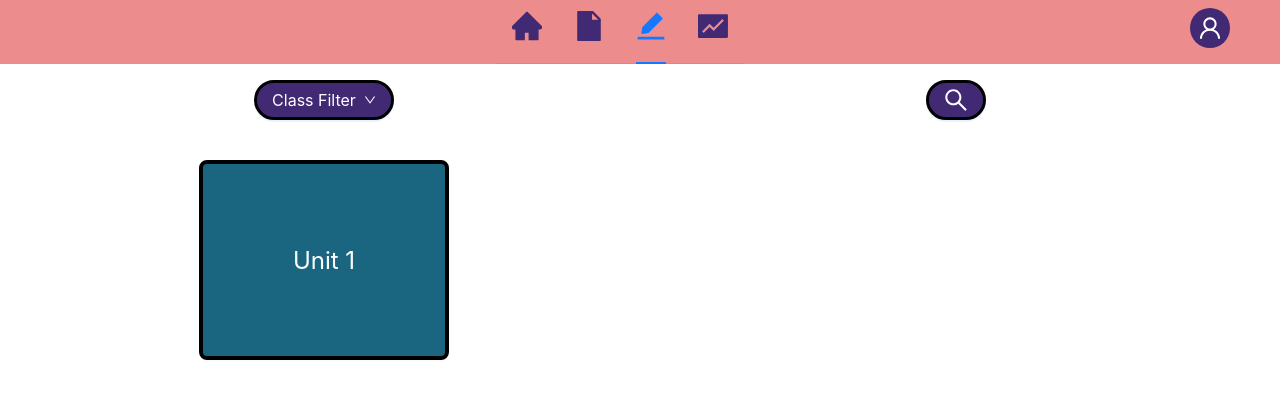
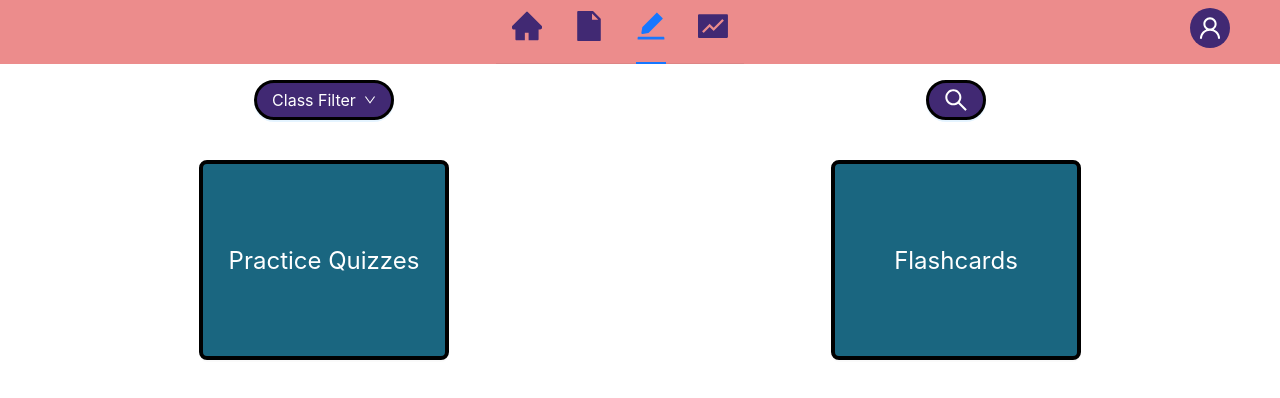
Before and after one commit to Highzahawk/Graviton, a React (Create React App) app: page /Practice in a window 1280 px wide. Shown: the top 398 px of the page. Built offline with nearby package versions, Linux system fonts and the light colour scheme.

Commit message:
created main practice screen with buttons and styles

```diff
--- a/src/App.js
+++ b/src/App.js
@@ -6,6 +6,8 @@ import Home from './Pages/Home';
 import FileManager from './Pages/FileManager';
 import Practice from './Pages/Practice';
 import Dashboard from './Pages/Dashboard';
+import QuizHome from './Pages/QuizHome';
+import FlashcardHome from './Pages/FlashcardHome';
 import {Routes, Route, Link, useLocation} from 'react-router-dom';
 import Navbar from './Navbar';
 import React, { useState } from 'react'
@@ -23,6 +25,8 @@ function App() {
           <Route path="/FileManager" element={<FileManager />} />
           <Route path="/Practice" element={<Practice />} />
           <Route path="/Dashboard" element={<Dashboard />} />
+          <Route path="/QuizHome" element={<QuizHome/>} />
+          <Route path="/FlashcardHome" element={<FlashcardHome/>} />
         </Routes>
     </div>
     </>
--- a/src/Pages/Practice.js
+++ b/src/Pages/Practice.js
@@ -7,9 +7,23 @@ import styles from "./PracticeStyles.css";
 function Practice(){
     const navigate = useNavigate();
 
-    const handleUnitButtonClick = () => {
+    const quizzes = () => {
         navigate('/QuizHome');
       };
+
+    const newQuiz = () => {
+        navigate('/CreateQuiz');
+      };
+
+
+    const Flashcard = () => {
+        navigate('/FlashcardHome');
+      };
+
+    const newFlashcard = () => {
+        navigate('/CreateFlashcard');
+      };
+
 
     const classNames = (
         <Menu>
@@ -39,11 +53,37 @@ function Practice(){
                 </Button>
             </Col>
 
-            <Col span = {12}>
-                <Button type = "default" className = "Units" size = "large" onClick={handleUnitButtonClick}>
-                Unit 1
+            <Col span = {12} className="PracticeQuizzes">
+            <Button type = "default" className = "Quizzes" size = "large">
+                Practice Quizzes
+            </Button>
+
+            <Col span={12} className="QuizzesOptions">
+                <Button type = "default" size = "small" className = "QuizOptions" onClick={quizzes}>
+                    View Quizzes
+                </Button>
+                <Button type = "default" size = "small" className = "QuizOptions" onClick={newQuiz}>
+                    Create New Quiz
                 </Button>
             </Col>
+            </Col>
+
+
+            <Col span = {12} className="PracticeQuizzes">
+            <Button type = "default" className = "Quizzes" size = "large">
+                Flashcards
+            </Button>
+
+            <Col span={12} className="QuizzesOptions">
+                <Button type = "default" size = "small" className = "QuizOptions" onClick={Flashcard}>
+                    View All Sets
+                </Button>
+                <Button type = "default" size = "small" className = "QuizOptions" onClick={newFlashcard}>
+                    Create New Set
+                </Button>
+            </Col>
+            </Col>
+
 
         </Row>
     );
--- a/src/Pages/PracticeStyles.css
+++ b/src/Pages/PracticeStyles.css
@@ -21,12 +21,7 @@ border: solid black;
 }
 
 
-.ant-btn.ant-btn.FileName:hover {
-  background-color: #1A6680;
-  border: solid #2591b5;
-}
-
-.ant-btn.Units {
+.ant-btn.Quizzes {
 
   background-color: #1a6680;
   text-align: center;
@@ -38,9 +33,31 @@ border: solid black;
 
   }
 
-  .ant-btn.Units:hover {
+  .ant-btn.Quizzes:hover {
   color:white;
   background-color: #1a6680;
   text-align: center;
   border: solid 4px#34CBFF;
   }
+
+  .PracticeQuizzes {
+    position: relative;
+}
+
+.QuizzesOptions {
+    display: none;
+    position: absolute;
+    top: 50%;
+    left: 50%;
+    transform: translate(-50%, -50%);
+}
+
+.PracticeQuizzes:hover .QuizzesOptions {
+    display: block;
+}
+
+.QuizOptions {
+  background-color: #1A6680;
+  border-color: #1A6680;
+  color: white;
+}
```
